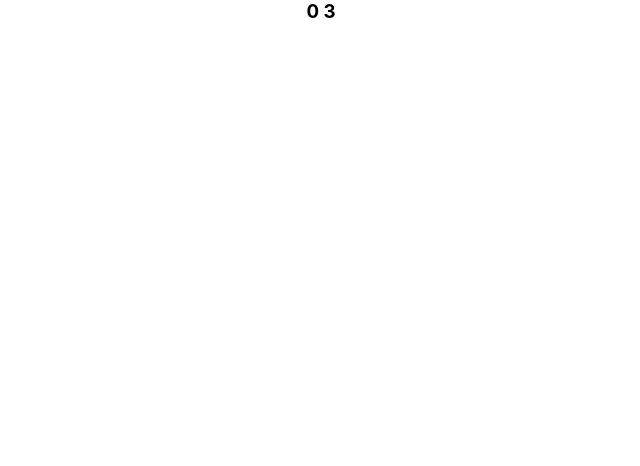
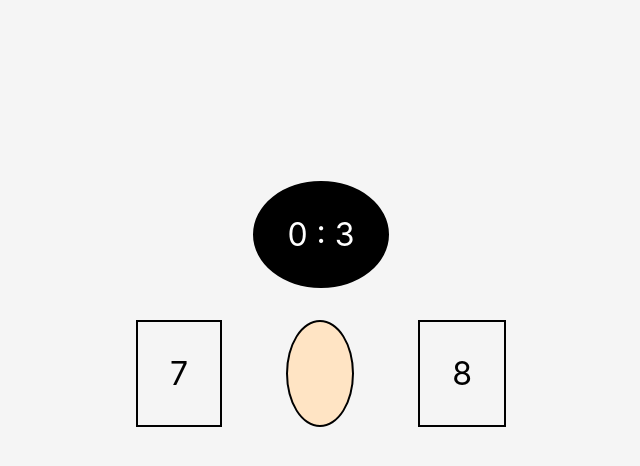
Before and after one commit to risha-99/ts-react-guess-answers, a React (Create React App) app: page / in a window 1280 px wide. Both pictures are taken after a click on the button "Start Game". Shown: the top 466 px of the page, without its empty margins (319-959 px from the left). Built offline with nearby package versions, Linux system fonts and the light colour scheme.

Commit message:
shuffle the answer option css changes in games logic to generate the option once answer is choosen

```diff
--- a/src/guessAnswers/game.tsx
+++ b/src/guessAnswers/game.tsx
@@ -1,18 +1,29 @@
 import { useEffect, useState } from "react";
-
+import '../styles/game.css';
+import { shuffleArray } from "../utilities/array-shuffle";
+import { Operation } from "./selectOperators";
 interface Time {
     minutes: number,
     seconds: number
 }
 
-export const Game = (props: any) => {
-    const [operator, setOperator] = useState('');
+export const Game = (props: { operations: Operation[] }) => {
+    const [operation, setOperation] = useState<Operation | null>(null);
     const [time, setTime] = useState<Time>({ minutes: 0, seconds: 5 });
+    const [timeOut, setTimeOut] = useState<boolean>(false);
+    const [firstNumber, setFirstNumber] = useState<number>(0);
+    const [secondNumber, setSecondNumber] = useState<number>(0);
+    const [options, setOptions] = useState<number[]>([]);
 
     useEffect(() => {
-        let generatedOperator = generateRandomOperator();
-        setOperator(generatedOperator);
+        const generatedOperation = generateRandomOperation();
+        setOperation(generatedOperation);
+        generateRandomNumbers();
     }, [])
+
+    useEffect(() => {
+        initOptions();
+    }, [operation, firstNumber, secondNumber]);
 
     useEffect(() => {
         let interval = setInterval(() => {
@@ -24,6 +35,7 @@ export const Game = (props: any) => {
             }
             if (time.seconds === 0) {
                 if (time.minutes === 0) {
+                    setTimeOut(true);
                     clearInterval(interval)
                 } else {
                     setTime(({ minutes }) => ({
@@ -38,13 +50,44 @@ export const Game = (props: any) => {
         }
     });
 
-    const generateRandomOperator = () => {
-        let randomNumber = Math.floor(Math.random() * props.operators.length)
-        return props.operators[randomNumber];
+    const generateRandomOperation = (): Operation => {
+        let randomOperation = Math.floor(Math.random() * props.operations.length)
+        return props.operations[randomOperation];
     }
 
+    const generateRandomNumbers = () => {
+        setFirstNumber(Math.floor(Math.random() * 10));
+        setSecondNumber(Math.floor(Math.random() * 10));
+    }
+    const calculatedValue = (): number | undefined => {
+        return operation?.operate(firstNumber, secondNumber);
+    }
+
+    const initOptions = (): void => {
+        const result = calculatedValue();
+        if (result) {
+            setOptions(shuffleArray([Math.floor(Math.random() * 10), result]));
+        }
+    }
+    const handleAnswer = () => {
+        const generatedOperation = generateRandomOperation();
+        setOperation(generatedOperation);
+        generateRandomNumbers();
+        setTime({ minutes: 0, seconds: 5 });
+    }
     return (<>
-        <h1> {operator}</h1>
-        <h3>{time.minutes} {time.seconds}</h3>
+        <div className="game-container">
+            <div className="clock" > {time.minutes} : {time.seconds} <br />{timeOut && 'Time Out'}</div>
+            <div className="number-container">
+                <div className="number-box" > {firstNumber}</div>
+                <span className="operator-style">{operation?.operatorSymbol}</span>
+                <div className="number-box"> {secondNumber}</div>
+            </div>
+            <div className="result">
+                {options.map((option, index) => (
+                    <div className="" onClick={handleAnswer} key={index}>{option}</div>
+                ))}
+            </div>
+        </div>
     </>)
 }
--- a/src/guessAnswers/selectOperators.tsx
+++ b/src/guessAnswers/selectOperators.tsx
@@ -2,17 +2,62 @@ import { BaseSyntheticEvent, useState } from 'react';
 import '../styles/operators.css';
 import { Game } from './game';
 
+export interface Operation {
+    name: string;
+    operatorSymbol: OperatorSymbol;
+    operate(a: number, b: number): number;
+}
+
+export type OperatorSymbol = '+' | '-' | '*' | '/';
+
+const allOperations: Operation[] = [
+    {
+        name: 'Add',
+        operatorSymbol: '+',
+        operate: (a, b) => {
+            return a + b;
+        }
+    },
+    {
+        name: 'Subtract',
+        operatorSymbol: '-',
+        operate: (a, b) => {
+            return a - b;
+        }
+    },
+    {
+        name: 'Multiple',
+        operatorSymbol: '*',
+        operate: (a, b) => {
+            return a * b;
+        }
+    },
+    {
+        name: 'Devide',
+        operatorSymbol: '/',
+        operate: (a, b) => {
+            return a / b;
+        }
+    }
+]
+
 export const SelectOperators = () => {
-    const [operators, setOperators] = useState<string[]>([]);
+    const [operations, setOperations] = useState<Operation[]>([]);
     const [hasStartedPlaying, setHasStartedPlaying] = useState(false);
 
-    const addOperator = (e: BaseSyntheticEvent) => {
-        let addOperator: string[] = [...operators];
-        if (!addOperator.includes(e.target.innerHTML)) {
-            addOperator.push(e.target.innerHTML);
-            e.target.style.backgroundColor = 'blue';
-        }
-        setOperators(addOperator);
+    const addOperation = (e: BaseSyntheticEvent, operatorSymbol: OperatorSymbol) => {
+
+        setOperations((existingOperations) => {
+            if (!existingOperations.find(operation => operation.operatorSymbol === operatorSymbol)) {
+                const toAddOperation = allOperations.find(alloperation => alloperation.operatorSymbol === operatorSymbol);
+                if (toAddOperation) {
+                    e.target.style.backgroundColor = 'blue';
+                    return [...existingOperations, toAddOperation];
+                }
+                return [...existingOperations];
+            }
+            return [...existingOperations];
+        })
     }
 
     const startGame = () => {
@@ -20,19 +65,18 @@ export const SelectOperators = () => {
     }
     return (
         <>
-
             {!hasStartedPlaying &&
                 <div>
                     <div className='operator-container'>
                         <div className='operator-list'>
 
-                            <div className="operator " onClick={(e) => addOperator(e)}>+
+                            <div className="operator " onClick={(e) => addOperation(e, '+')}>+
                             </div>
-                            <div className="operator" onClick={(e) => addOperator(e)}>-
+                            <div className="operator" onClick={(e) => addOperation(e, '-')}>-
                             </div>
-                            <div className="operator" onClick={(e) => addOperator(e)}>*
+                            <div className="operator" onClick={(e) => addOperation(e, '*')}>*
                             </div>
-                            <div className="operator" onClick={(e) => addOperator(e)}>/
+                            <div className="operator" onClick={(e) => addOperation(e, '/')}>/
                             </div>
                         </div>
 
@@ -41,7 +85,7 @@ export const SelectOperators = () => {
 
                 </div>
             }
-            {hasStartedPlaying && <Game operators={operators} />}
+            {hasStartedPlaying && <Game operations={operations} />}
         </>
     )
 }
--- /dev/null
+++ b/src/styles/game.css
@@ -0,0 +1,57 @@
+body{
+    background-color: whitesmoke;
+}
+.game-container{
+    display: flex;
+    flex-direction: column;
+    align-items: center;
+    justify-content: center;
+    min-height: 80vh;
+}
+.number-container{
+    display: flex;
+}
+.number-box{
+    padding: 2rem;
+    border: 2px solid black;
+    margin-top: 2rem;
+    font-size: 2rem;
+    margin: 2rem;
+}
+.operator-style{
+    border-radius: 50%;
+    padding: 2rem;
+    border: 2px solid black;
+    margin-top: 2rem;
+    font-size: 2rem;
+    margin: 2rem;
+    background-color: bisque;
+}
+.result{
+    display: flex;
+}
+.time-out{
+    pointer-events:none;
+    display: flex;
+}
+.result > div{
+  border: 2px solid black;
+  padding: 2rem;
+  margin-top: 20px;
+  margin-right: 2rem;
+}
+
+.clock {
+  border: 2px solid black;
+  border-radius: 50%;
+  padding: 2rem;
+  font-size: 2rem;
+  color: white;
+  background-color: black;
+}
+.time-out{
+    font-size: 150px;
+    position: absolute;
+    top:20%;
+    left:20%
+}
--- /dev/null
+++ b/src/utilities/array-shuffle.ts
@@ -0,0 +1,6 @@
+export const shuffleArray = <T>(unshuffled: Array<T>): Array<T> => {
+  return unshuffled
+    .map((value) => ({ value, sort: Math.random() }))
+    .sort((a, b) => a.sort - b.sort)
+    .map(({ value }) => value);
+};
```
